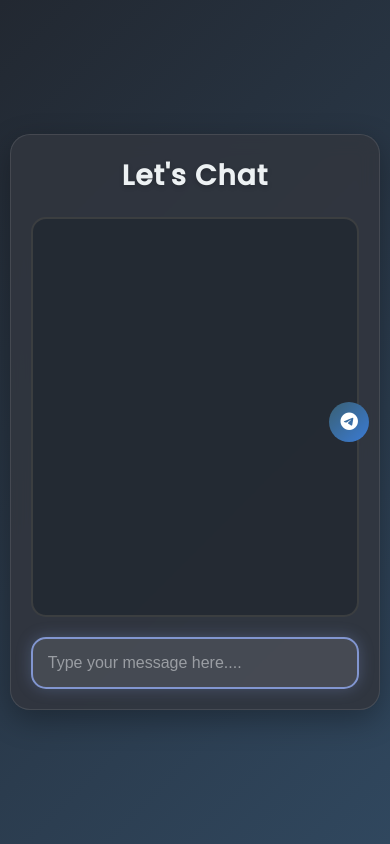
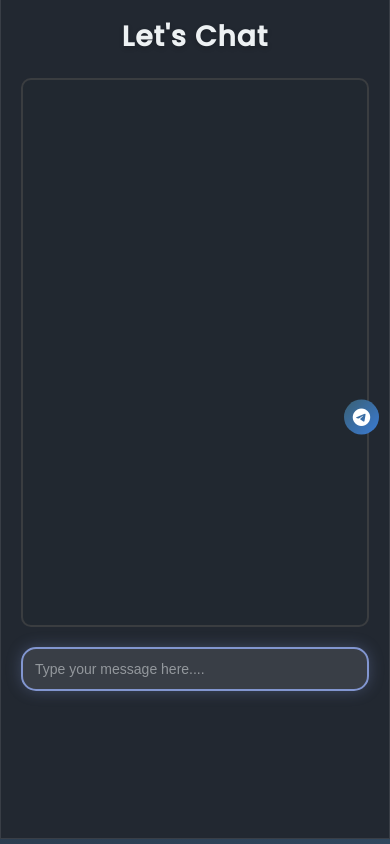
Before and after one commit to Sajidaitech/chatbot, a plain HTML site: page index.html in a window 390 px wide. Drawn offline with Linux system fonts and the light colour scheme.

Commit message:
Update style.css

```diff
--- a/style.css
+++ b/style.css
@@ -247,3 +247,47 @@ body {
     font-size: 14px;
   }
 }
+
+/* Mobile-specific styles */
+@media (max-width: 480px) {
+  .container {
+    width: 100%;
+    height: 100vh;
+    padding: 20px;
+    border-radius: 0;
+    box-shadow: none;
+    background-color: #222831; /* Darker background for mobile */
+  }
+
+  .chat {
+    height: 65vh; /* Adjusted height for mobile */
+    padding: 15px;
+    border-radius: 10px;
+    background: rgba(34, 40, 49, 0.9); /* Slightly darker chat background */
+  }
+
+  .text {
+    font-size: 14px;
+    max-width: 85%;
+    padding: 10px 14px;
+  }
+
+  .input-container {
+    margin-top: 15px;
+  }
+
+  .input {
+    padding: 12px 50px 12px 12px;
+    font-size: 14px;
+  }
+
+  .button {
+    width: 35px;
+    height: 35px;
+    font-size: 16px;
+  }
+
+  .button:hover {
+    transform: translateY(-50%) scale(1); /* Disable hover scaling on mobile */
+  }
+}
```
